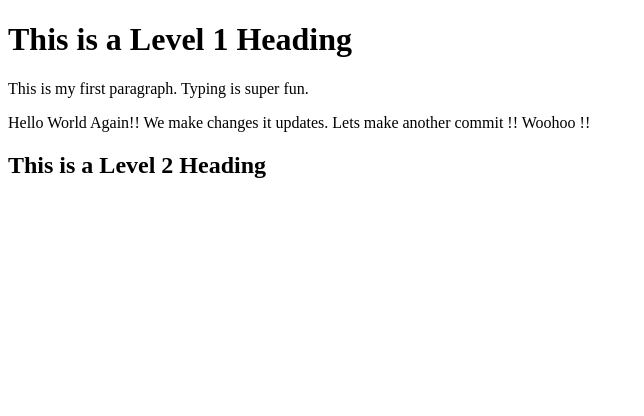
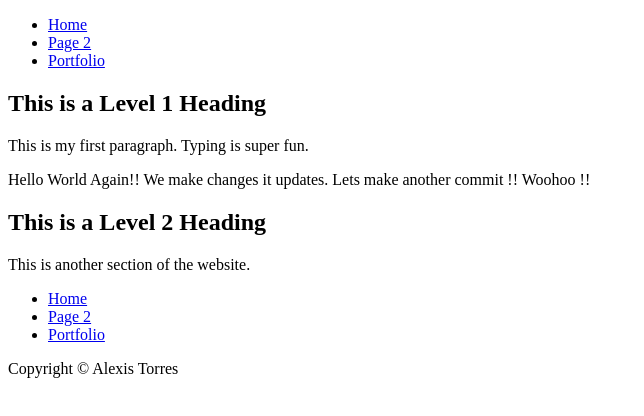
Before and after one commit to alexistorres2020/My-Second-Repository, a plain HTML site: page index.html in a window 1280 px wide. Shown: the whole page, without its empty margins (0-644 px from the left). Drawn offline with Linux system fonts and the light colour scheme.

Commit message:
Created new html pages

```diff
--- a/index.html
+++ b/index.html
@@ -5,6 +5,17 @@
   <title>My Super Amazing Website</title>
  </head>
  <body>
+    <header>
+     <nav>
+      <ul>
+        <li><a href="index.html">Home</a></li>
+       <li><a href="page2.html">Page 2</a></li>
+      <li><a href="portfolio.html">Portfolio</a></li>
+      </ul>
+     </nav>
+    </header>
+    <main>
+      <section>
         <h1>This is a Level 1 Heading</h1>
         <p>
          This is my first paragraph. Typing is super fun.
@@ -13,6 +24,21 @@
          Hello World Again!! We make changes it updates.
          Lets make another commit !! Woohoo !!
         </p>
+      </section>
+      <section>
         <h2>This is a Level 2 Heading</h2>
+        <p>This is another section of the website.</p>
+      </section>
     </body>
    </html>
+   </main>
+   <footer>
+    <nav>
+      <ul>
+        <li><a href="index.html">Home</a></li>
+       <li><a href="page2.html">Page 2</a></li>
+      <li><a href="portfolio.html">Portfolio</a></li>
+      </ul>
+     </nav>
+    <p>Copyright &copy; Alexis Torres</p>
+   </footer>
```
Also changed, not shown: page2.html (added, +22 -0 lines), img/Image 9-27-20 at 9.44 PM.jpeg (added), 1 other file. Lines whose indentation alone changed are shown as unchanged.
